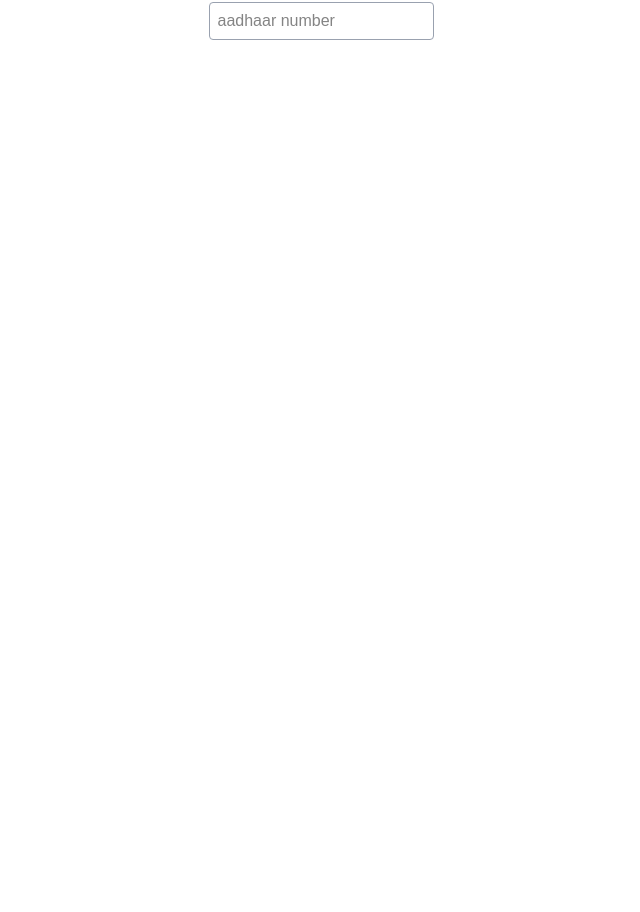
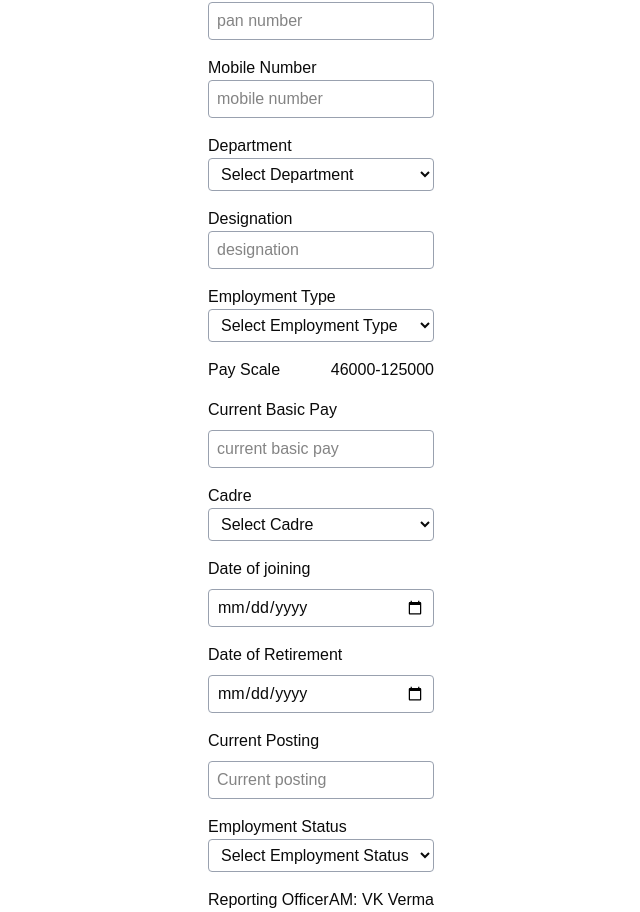
Before and after one commit to vineetsingh23/FullStack, a React (Vite) app in the folder Frontend-React/: page /registration in a window 1280 px wide. Shown: the part 679-1591 px from the top of the page, without its empty margins (319-959 px from the left). Before the commit the page ends 800 px from the top, so only its background shows below. Built offline with nearby package versions, Linux system fonts and the light colour scheme.

Commit message:
employee form completed

```diff
--- a/Frontend-React/src/components/Registration.tsx
+++ b/Frontend-React/src/components/Registration.tsx
@@ -49,9 +49,96 @@ export default function Registration() {
               </div>
 
               <div className="flex flex-col">
-                <label htmlFor="date" >Aadhaar Number</label>
-                <input type="number" placeholder="aadhaar number"  className="border border-gray-400 rounded px-2 py-1.5"/>
+                <label htmlFor="pan" >PAN Number</label>
+                <input type="number" placeholder="pan number"  className="border border-gray-400 rounded px-2 py-1.5"/>
               </div>
+
+               <div className="flex flex-col">
+                <label htmlFor="contact" >Mobile Number</label>
+                <input type="number" placeholder="mobile number"  className="border border-gray-400 rounded px-2 py-1.5"/>
+              </div>
+
+                <div className="flex flex-col">
+                <label htmlFor="department" >Department</label>
+                    <select name="department" id="department" className="border border-gray-400 rounded px-2 py-1.5">
+                      <option value="department">Select Department</option>
+                      <option value="department">Operation</option>
+                      <option value="department">Maintenance</option>
+                      <option value="department">Project</option>
+                      <option value="department">Civil</option>
+                    </select>
+                </div>
+
+                  <div className="flex flex-col">
+                <label htmlFor="designation" >Designation</label>
+                <input type="text" placeholder="designation"  className="border border-gray-400 rounded px-2 py-1.5"/>
+              </div>
+
+                 <div className="flex flex-col">
+                <label htmlFor="employmentType" >Employment Type</label>
+                    <select name="employmentType" id="department" className="border border-gray-400 rounded px-2 py-1.5">
+                      <option value="employmentType">Select Employment Type</option>
+                      <option value="employmentType">Permanent</option>
+                      <option value="employmentType">Contractual</option>
+                      <option value="employmentType">Deputation</option>
+                      <option value="employmentType">Probationary</option>
+                    </select>
+                </div>
+
+                  <div className="flex justify-between">
+                <label htmlFor="payscale" >Pay Scale</label>
+                 <span>46000-125000</span>
+              </div>
+
+                <div className="flex flex-col gap-2">
+                <label htmlFor="currentBasic" >Current Basic Pay</label>
+                <input type="text" placeholder="current basic pay"  className="border border-gray-400 rounded px-2 py-1.5"/>
+              </div>
+
+                  <div className="flex flex-col">
+                <label htmlFor="cadre" >Cadre</label>
+                    <select name="cadre" id="cadre" className="border border-gray-400 rounded px-2 py-1.5">
+                      <option value="cadre">Select Cadre</option>
+                      <option value="cadre">Non supervisor</option>
+                      <option value="cadre">Supervisor</option>
+                      <option value="cadre">senior supervisor</option>
+                      <option value="cadre">assistant manager</option>
+                    </select>
+                </div>
+
+                 <div className="flex flex-col gap-2">
+                <label htmlFor="doj" >Date of joining</label>
+                <input type="date" placeholder="joining date"  className="border border-gray-400 rounded px-2 py-1.5"/>
+              </div>
+
+                <div className="flex flex-col gap-2">
+                <label htmlFor="dor" >Date of Retirement</label>
+                <input type="date" placeholder="retirement date"  className="border border-gray-400 rounded px-2 py-1.5"/>
+              </div>
+
+              <div className="flex flex-col gap-2">
+                <label htmlFor="current posting" >Current Posting</label>
+                <input type="text" placeholder="Current posting"  className="border border-gray-400 rounded px-2 py-1.5"/>
+              </div>
+
+               <div className="flex flex-col">
+                <label htmlFor="status" >Employment Status</label>
+                    <select name="status" id="department" className="border border-gray-400 rounded px-2 py-1.5">
+                      <option value="status">Select Employment Status</option>
+                      <option value="status">Active</option>
+                      <option value="status">Transferred</option>
+                      <option value="status">Suspended</option>
+                      <option value="status">Retired</option>
+                    </select>
+                </div>
+
+
+                  <div className="flex justify-between">
+                <label htmlFor="reporting to" >Reporting Officer</label>
+                 <span>AM: VK Verma</span>
+              </div>
+
+
 
 
             </div>
```
